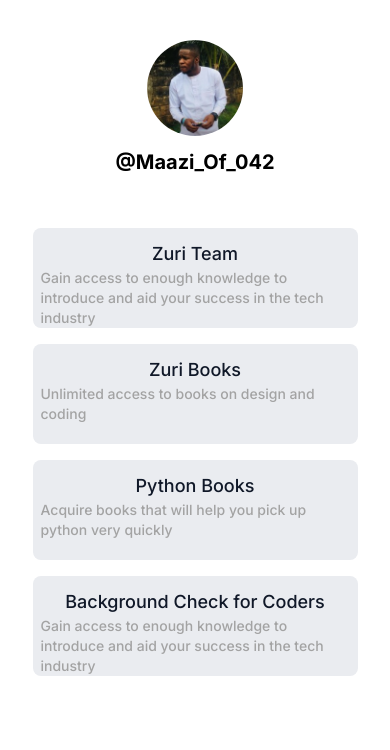
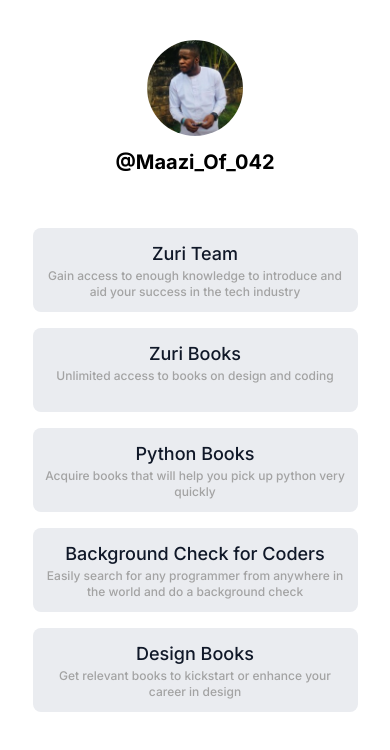
Before and after one commit to Uchechukwu10/hng-stage1, a React (Create React App) app: page / in a window 390 px wide. Shown: the top 750 px of the page. Built offline with nearby package versions, Linux system fonts and the light colour scheme.

Commit message:
make code mobile responsive and fix button styles

```diff
--- a/src/App.js
+++ b/src/App.js
@@ -20,26 +20,16 @@ function App() {
         />
         <h1 className="font-bold text-xl my-1 py-2 px-3">@Maazi_Of_042</h1>
       </div>
-      <Button
-        url={"https://training.zuri.team/"}
-        title={"Zuri Team"}
-        desc={"Gain access to enough knowledge to introduce and aid your success in the tech industry"}
-      />
-      <Button
-        url={"http://books.zuri.team"}
-        title={"Zuri Books"}
-        desc={"Unlimited access to books on design and coding"}
-      />
-      <Button
-        url={"https://books.zuri.team/python-for-beginners?ref_id=Uchechukwu"}
-        title={"Python Books"}
-        desc={"Acquire books that will help you pick up python very quickly"}
-      />
-      <Button
-        url={"https://background.zuri.team"}
-        title={"Background Check for Coders"}
-        desc={"Gain access to enough knowledge to introduce and aid your success in the tech industry"}
-      />
+      {info.map((data, index) => {
+        return (
+          <Button
+            key={index}
+            url={data.url}
+            title={data.title}
+            desc={data.desc}
+          />
+        )
+      })}
       <div className="socials justify-center items-center py-6 hidden md:flex">
         <img src={slack} alt="slack icon" className="m-2 w-6 h-6" />
         <img src={github} alt="github icon" className="m-2 w-6 h-6" />
--- a/src/assets/info.js
+++ b/src/assets/info.js
@@ -1,28 +1,28 @@
 export const info = [
     {
-        url: '',
-        title: '',
-        desc: ''
+        url: 'https://training.zuri.team/',
+        title: 'Zuri Team',
+        desc: 'Gain access to enough knowledge to introduce and aid your success in the tech industry'
     },
     {
-        url: '',
-        title: '',
-        desc: ''
+        url: 'http://books.zuri.team',
+        title: 'Zuri Books',
+        desc: 'Unlimited access to books on design and coding'
     },
     {
-        url: '',
-        title: '',
-        desc: ''
+        url: 'http://books.zuri.team',
+        title: 'Python Books',
+        desc: 'Acquire books that will help you pick up python very quickly'
     },
     {
-        url: '',
-        title: '',
-        desc: ''
+        url: 'https://background.zuri.team',
+        title: 'Background Check for Coders',
+        desc: 'Easily search for any programmer from anywhere in the world and do a background check'
     },
     {
-        url: '',
-        title: '',
-        desc: ''
+        url: 'https://books.zuri.team/design-rules',
+        title: 'Design Books',
+        desc: 'Get relevant books to kickstart or enhance your career in design'
     },
 
 ]
--- a/src/components/Button.js
+++ b/src/components/Button.js
@@ -5,7 +5,7 @@ const Button = (props) => {
     <div className='flex justify-center my-4'>
         <a href={props.url} target='_blank' className='link-btn flex flex-col justify-center items-center font-medium w-10/12 py-3 rounded-lg'>
             <h1 className='text-lg'>{props.title}</h1>
-            <p className='text-sm lg:text-md text-neutral-400 px-2 h-12 lg:h-fit'>{props.desc}</p>
+            <p className='text-center text-xs md:text-sm lg:text-md text-neutral-400 px-2 h-8 md:h-fit'>{props.desc}</p>
         </a>
     </div>
   )
```
